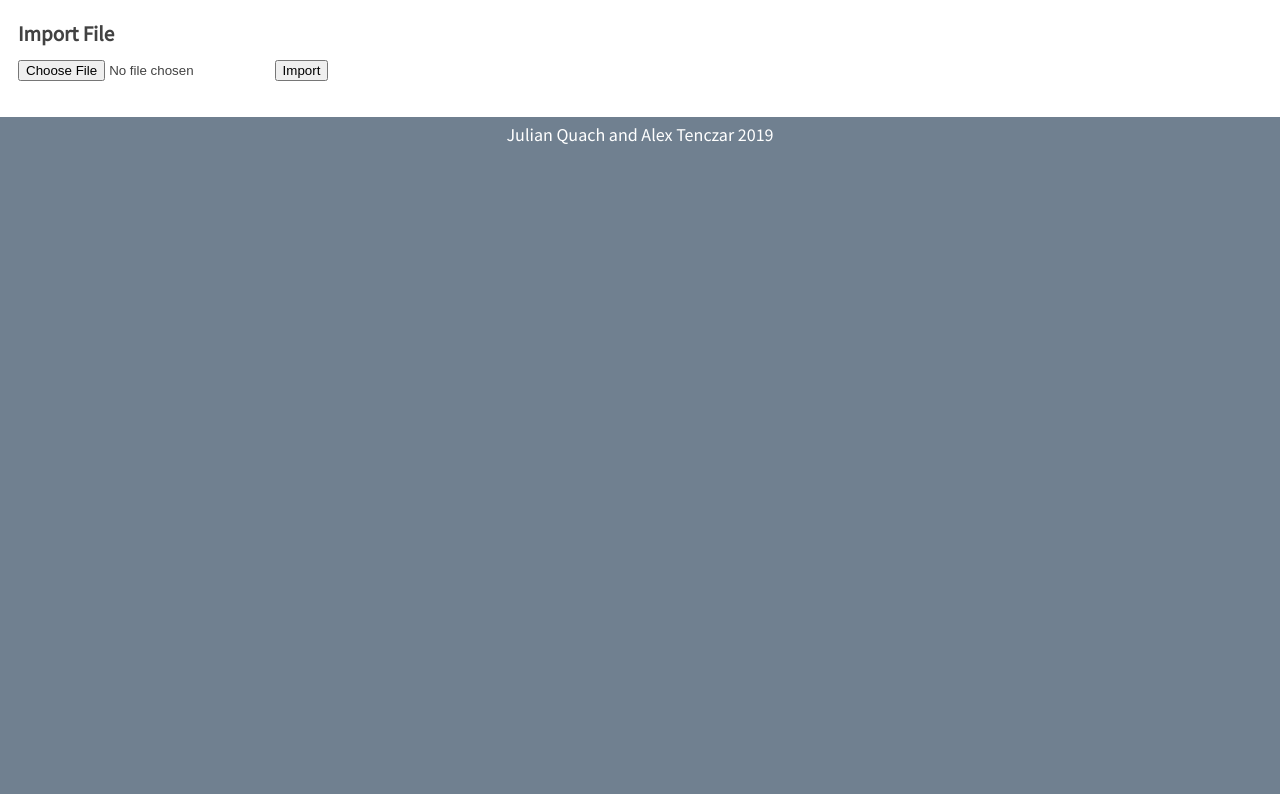
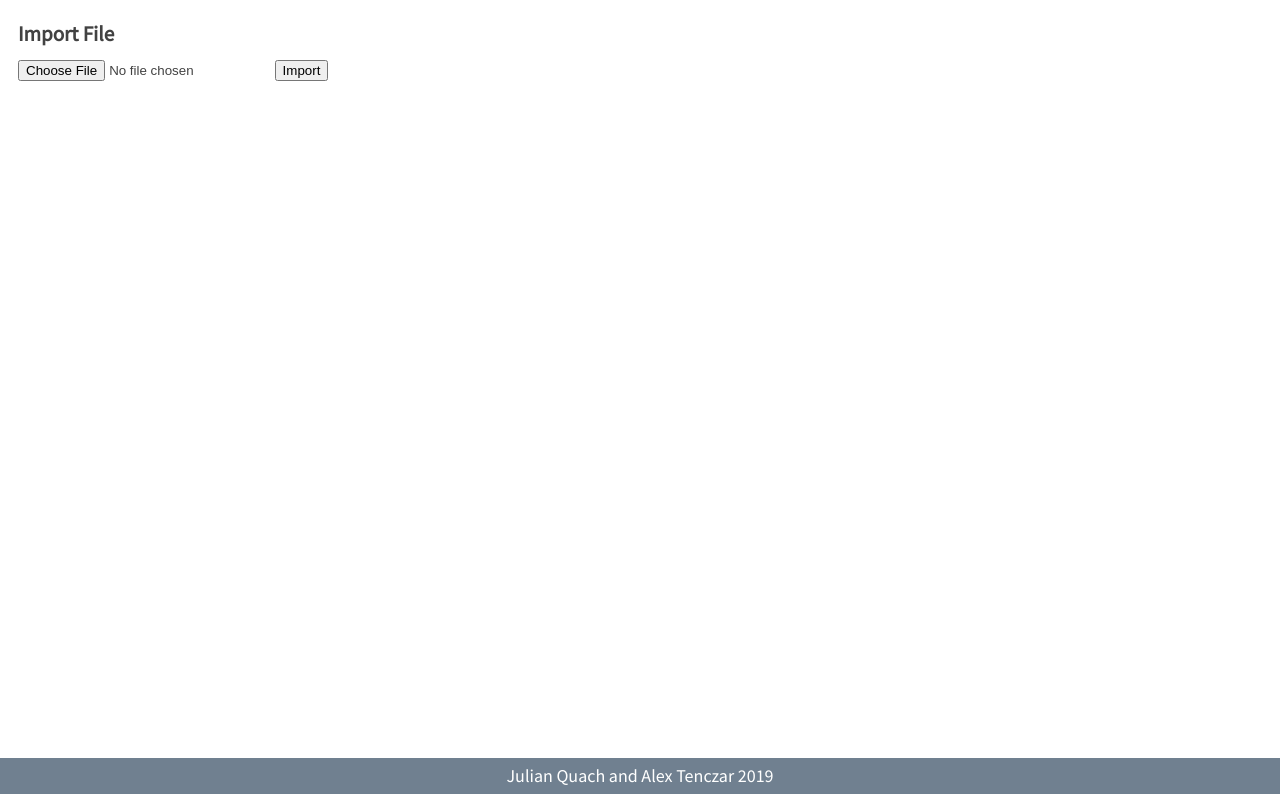
Before and after one commit to alextenczar/3-julian-alex, a Django app: page /import_file/ in a window 1280 px wide. Shown: the part 63-857 px from the top of the page. Before the commit the page ends 207 px from the top, so only its background shows below. Run offline with Django 3.2, Linux system fonts and the light colour scheme.

Commit message:
import page style changes

```diff
--- a/scoring/templates/import.html
+++ b/scoring/templates/import.html
@@ -1,10 +1,12 @@
 
 {% extends 'base.html' %}
     {% block content %}
+    <div style="height:90vh;">
         <h3>Import File</h3>
             <form method="post" enctype="multipart/form-data">
                 {% csrf_token %}
                 <input type="file" name="document">
                 <button type="submit"> Import </button>
             </form>
+    </div>
 {% endblock content %}
--- a/static/css/base.css
+++ b/static/css/base.css
@@ -23,6 +23,7 @@ header {
 footer {
     text-align: center;
     color: white;
+    background-color: slategray;
     height: 2em;
     line-height: 2em;
 }
```
Lines whose indentation alone changed are shown as unchanged.
